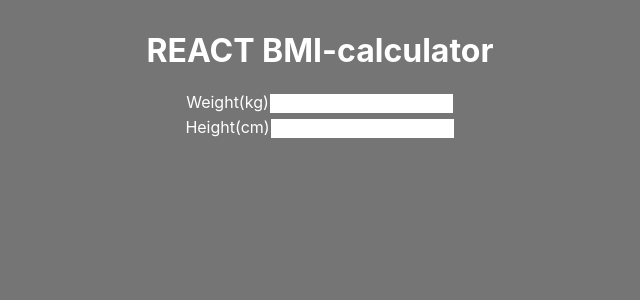
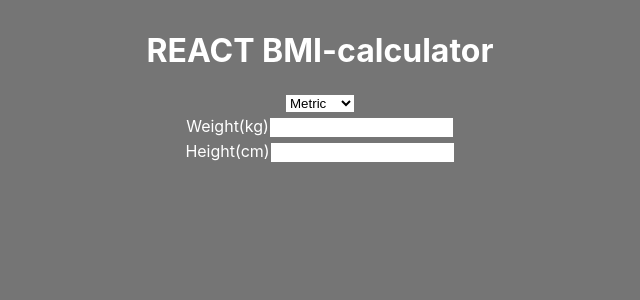
Before and after one commit to amandagibson/React-BMI, a React (Create React App) app: page / in a window 1280 px wide. Shown: the top 300 px of the page, without its empty margins (320-960 px from the left). Built offline with nearby package versions, Linux system fonts and the light colour scheme.

Commit message:
adds method selector

```diff
--- a/src/App.js
+++ b/src/App.js
@@ -1,21 +1,31 @@
 import React, { Component } from 'react';
 import DisplayResult from './Components/displayResult';
-
+import CalculationMethod from './CalculationMethod.js';
 
 class App extends Component {
   constructor(props) {
     super(props);
     this.state = {
       weight: '',
-      height: ''
+      height: '',
+      methodType: 'Metric'
     }
   }
 
+  // calculateMethod () {
+  //   if (this.state.methodType === 'Metric') {
+  //     this.setState({methodType: 'Metric'});
+  //   } else {
+  //     this.setState({ methodType: 'Imperial'})
+  //   }
+  // }
 
   render() {
     return (
       <div className="input-div">
         <h1>REACT BMI-calculator</h1>
+         <CalculationMethod
+         />
         <div className="input-field">
           <label>Weight(kg)</label>
           <input name="weight" value={this.state.weight} onChange={(e) => this.setState({ weight: e.target.value })} />
--- /dev/null
+++ b/src/CalculationMethod.js
@@ -0,0 +1,17 @@
+import React, { Component } from 'react'
+
+class CalculationMethod extends Component {
+	render () {
+
+		return(
+			<div>
+				<select id="method" name="method" onChange= { this.props.onChangeValue}>
+					<option value="metric">Metric</option>
+					<option value="imperial">Imperial</option>
+				</select>
+			</div>
+		)
+	}
+}
+
+	export default CalculationMethod
--- a/src/Modules/BMICalculator.js
+++ b/src/Modules/BMICalculator.js
@@ -6,7 +6,11 @@
 	weight = isNaN(weight) ? 0 : weight;
 	height = isNaN(height) ? 0 : height;
 
-	bmi = weight / (height / 100 * height / 100);
+	if( method === 'Metric') {
+		bmi = weight / (height / 100 * height / 100);
+	} else {
+		bmi = weight = weight * 703 / (height * height)
+	};
 
 	let finalBMI = parseFloat(bmi.toFixed(2));
 	let BMIMessage = setBMIMessage(finalBMI)
```
Also changed, not shown: src/__features__/userCanCalculateTheirBMI.feature.js (+15 -15 lines).
